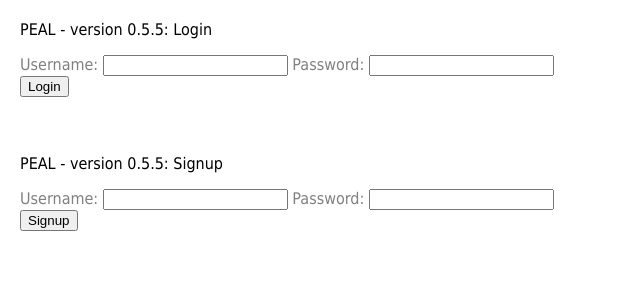
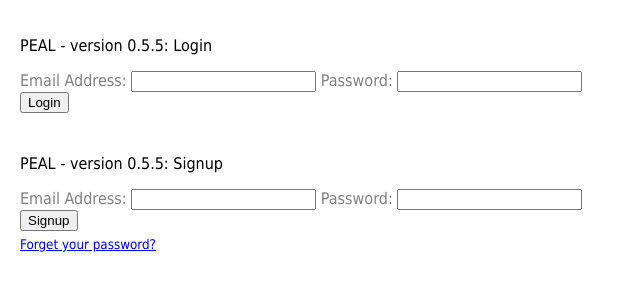
Before and after one commit to jbothma/visual_lag_ide, a PHP site: page /index.php in a window 1280 px wide. Shown: the top 300 px of the page, without its empty margins (0-640 px from the left). Run offline with PHP 8.4, Linux system fonts and the light colour scheme.

Commit message:
Add Jonathan Foss' fixes/improvements to date

```diff
--- a/visual/trunk/index.php
+++ b/visual/trunk/index.php
@@ -1,3 +1,4 @@
+<!DOCTYPE html PUBLIC "-//W3C//DTD XHTML 1.0 Transitional//EN" "http://www.w3.org/TR/xhtml1/DTD/xhtml1-transitional.dtd">
 <html xmlns="http://www.w3.org/1999/xhtml">
   <head>
     <title>PEAL - version 0.5.5</title>
@@ -32,17 +33,31 @@
   ?>
 	<p>PEAL - version 0.5.5: Login</p>
 	<form id="login" action="php/login.php" method="post">
-		Username: <input type="text" name="username" maxlength="40" />
+		Email Address: <input type="text" name="username" id="lemail" maxlength="40" />
 		Password: <input type="password" name="password" /><br>
-		<input type="submit" value="Login" />
+		<input type="submit" value="Login" onclick="checkEmail('lemail');" />
 	</form>
 	<br/>
 	<p>PEAL - version 0.5.5: Signup</p>
 	<form id="signup" action="php/signup.php" method="post">
-		Username: <input type="text" name="username" maxlength="40" />
+		Email Address: <input type="text" name="username" id="semail" maxlength="40" />
 		Password: <input type="password" name="password" /><br>
-		<input type="submit" value="Signup" />
+		<input type="submit" value="Signup" onclick="checkEmail('semail');" />
 	</form>
 
+    <small><a href="php/forget.php">Forget your password?</a></small>
+
+	<script language="javascript">
+	function checkEmail(id) {
+		var email = document.getElementById(id);
+		var filter = /^([a-zA-Z0-9_\.\-])+\@(([a-zA-Z0-9\-])+\.)+([a-zA-Z0-9]{2,4})+$/;
+		if (!filter.test(email.value)) {
+			alert('Please provide a valid email address');
+			return false;
+		} else {
+			return true;
+		}
+	}
+	</script>
   </body>
 </html>
--- a/visual/trunk/install.php
+++ b/visual/trunk/install.php
@@ -53,7 +53,8 @@
 			username VARCHAR(40) PRIMARY KEY,<br/>
 			password VARCHAR(32) NOT NULL,<br/>
 			s_id VARCHAR(32),<br/>
-			t_password VARCHAR(32))
+			t_password VARCHAR(32),<br/>
+			hash VARCHAR(32) NOT NULL)
 	</code>
 	<br/>
 	<p>Once you have created this table you need to insert your database details below so that the PEAL system can access the database.</p>
```
Also changed, not shown: visual/trunk/editor.php (+9 -1 lines).
